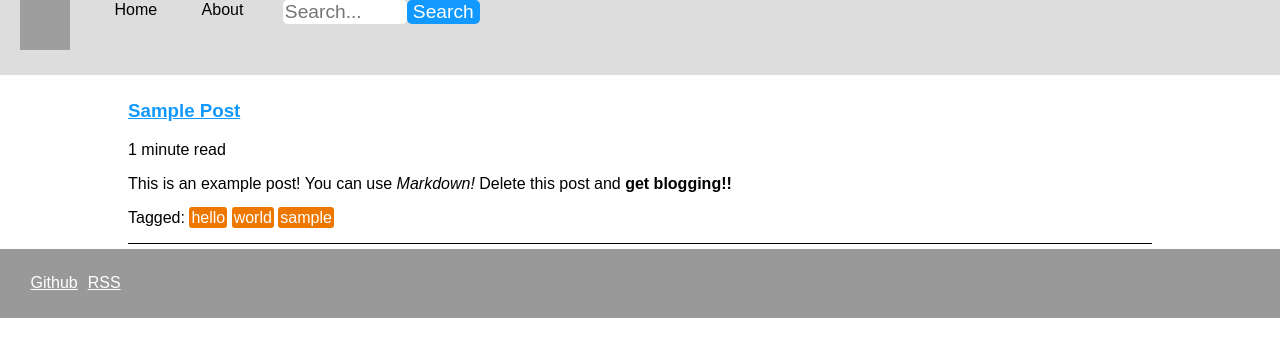
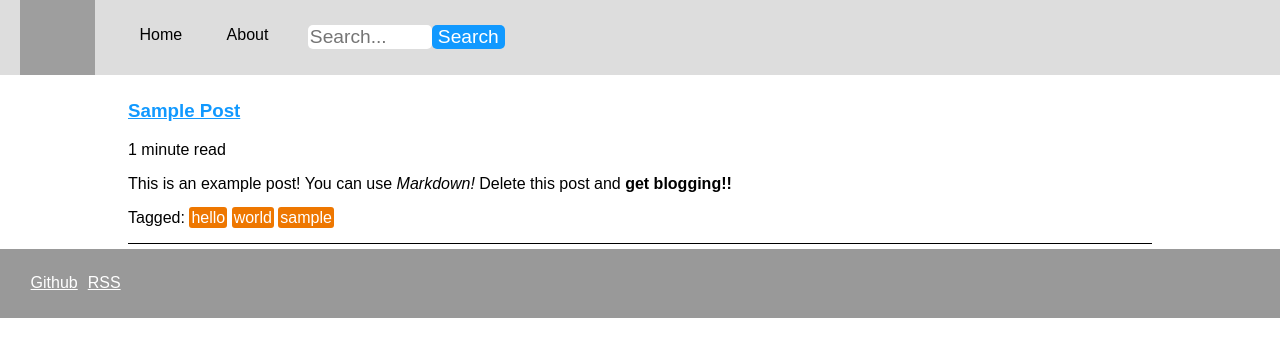
Before and after one commit to daeshu/calen, a Jekyll site: the page built from index.html, in a window 1280 px wide. Shown: the top 357 px of the page. Built offline with Jekyll 4.4.1, drawn with Linux system fonts in a browser that asks for light colours; the list of posts is cut into pages by our own code; grey boxes are pictures that could not be loaded.

Commit message:
Make image bigger

```diff
--- a/_layouts/default.html
+++ b/_layouts/default.html
@@ -14,8 +14,8 @@
   </head>
   <body>
     <nav>
-    <a class="logo" href='{{ "/" | relative_url }}'><img src="{{ site.avatar }}" width="50" height="50" alt="{{ site.author }}"></a>
-      <a  href="{{ "/" | relative_url }}">Home</a>
+    <a class="logo" href='{{ "/" | relative_url }}'><img src="{{ site.avatar }}" width="75" height="75" alt="{{ site.author }}"></a>
+      <a href="{{ "/" | relative_url }}">Home</a>
       {%- for page in site.pages -%}
        {%- if page.title -%}
         {% unless page.hidefromnav %}
```
